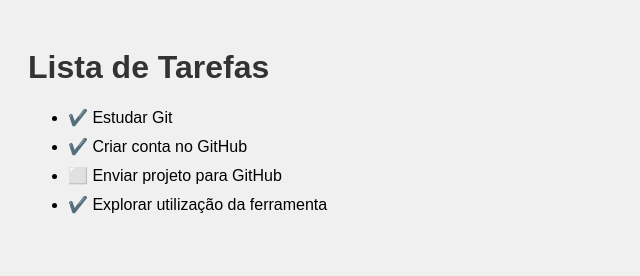
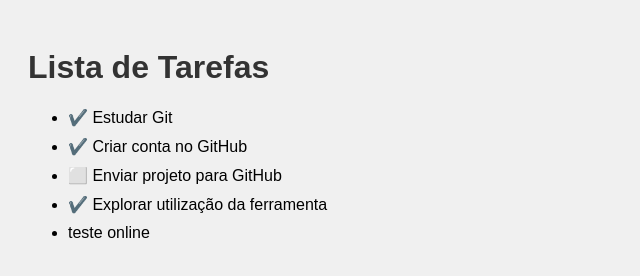
Before and after one commit to MarceloAugustoSilva/list, a plain HTML site: page index.html in a window 1280 px wide. Shown: the whole page, without its empty margins (0-640 px from the left). Drawn offline with Linux system fonts and the light colour scheme.

Commit message:
Atualiza index.html com teste 2 novas alterações

```diff
--- a/index.html
+++ b/index.html
@@ -12,6 +12,7 @@
  <li>✔️ Criar conta no GitHub</li>
  <li>⬜ Enviar projeto para GitHub</li>
  <li>✔️ Explorar utilização da ferramenta</li>
+ <li> teste online</li>
  </ul>
 </body>
 </html>
```
